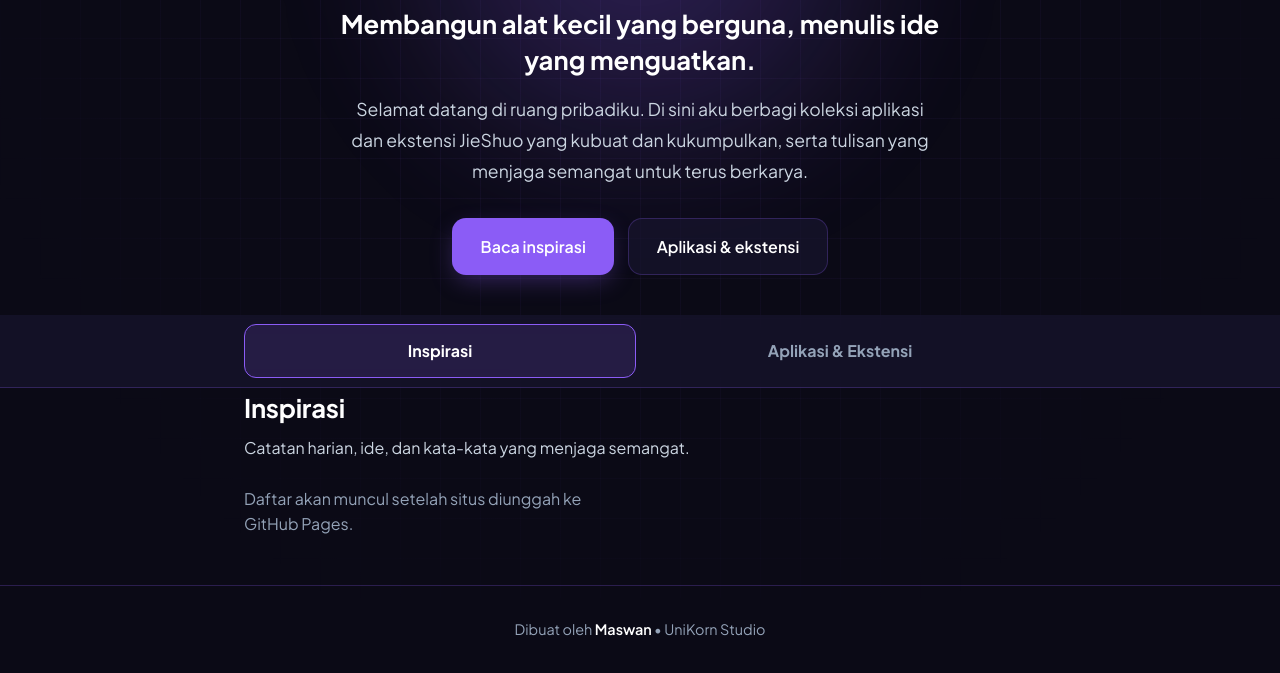
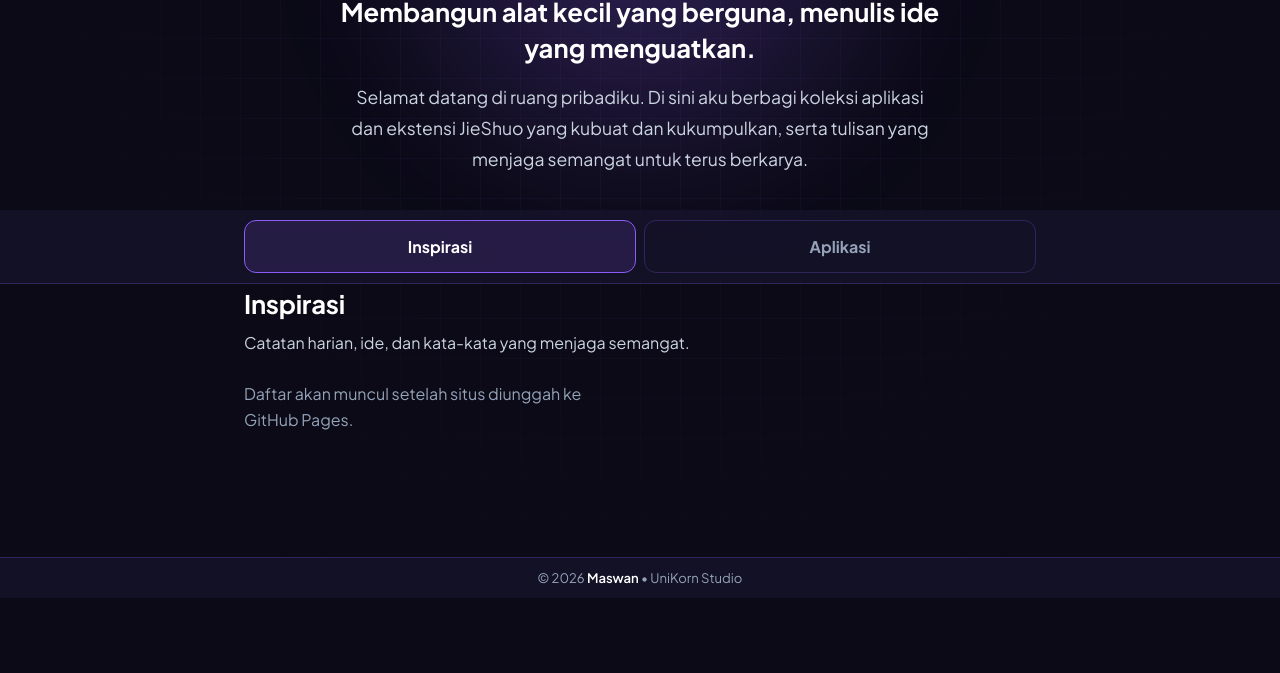
Before and after one commit to unikorn-studio/unikorn-studio.github.io, a plain HTML site: page index.html in a window 1280 px wide. Shown: the part 202-875 px from the top of the page. After the commit the page ends 800 px from the top, so only its background shows below. Drawn offline with Linux system fonts and the light colour scheme.

Commit message:
Add files via upload

```diff
--- a/index.html
+++ b/index.html
@@ -21,7 +21,7 @@
 }
 *{margin:0;padding:0;box-sizing:border-box}
 html{scroll-behavior:smooth;scroll-padding-top:calc(var(--hh,3.6rem) + 5rem);font-family:'Plus Jakarta Sans',system-ui,-apple-system,"Segoe UI",Roboto,sans-serif}
-body{background:var(--bg);color:var(--text);min-height:100vh;display:flex;flex-direction:column;overflow-x:hidden;transition:background-color .4s,color .4s;line-height:1.6}
+body{background:var(--bg);color:var(--text);min-height:100vh;display:flex;flex-direction:column;overflow-x:hidden;padding-bottom:calc(3.25rem + env(safe-area-inset-bottom,0px));transition:background-color .4s,color .4s;line-height:1.6}
 a{color:var(--accent-text)}
 :focus-visible{outline:3px solid var(--accent-text);outline-offset:3px;border-radius:8px}
 .skip{position:absolute;left:-999px;top:0;background:var(--accent);color:#fff;padding:.6rem 1rem;z-index:100}
@@ -37,12 +37,10 @@ header{position:sticky;top:0;z-index:50;-webkit-backdrop-filter:blur(12px);backd
 .theme:hover{border-color:var(--accent);background:rgba(139,92,246,.12)}
 
 .wrap{width:100%;max-width:52rem;margin:0 auto;padding:0 1.25rem}
-.hero{text-align:center;padding:3.5rem 0 2.5rem}
+.hero{text-align:center;padding:2.75rem 0 2.25rem}
 .hero h1{font-size:clamp(2.5rem,9vw,4rem);font-weight:800;letter-spacing:-.03em;line-height:1.12;margin-bottom:1rem;background:var(--title);-webkit-background-clip:text;background-clip:text;-webkit-text-fill-color:transparent;animation:up .7s ease-out both}
 .tagline{font-size:clamp(1.2rem,4vw,1.6rem);font-weight:700;line-height:1.4;max-width:38rem;margin:0 auto 1rem;animation:up .7s ease-out .15s both}
-.intro{font-size:clamp(1rem,2.5vw,1.1rem);line-height:1.75;color:var(--text2);max-width:37rem;margin:0 auto 2rem;animation:up .7s ease-out .3s both}
-.cta{display:flex;flex-direction:column;gap:.9rem;max-width:20rem;margin:0 auto;animation:up .7s ease-out .45s both}
-@media(min-width:540px){.cta{flex-direction:row;max-width:none;justify-content:center}}
+.intro{font-size:clamp(1rem,2.5vw,1.1rem);line-height:1.75;color:var(--text2);max-width:37rem;margin:0 auto;animation:up .7s ease-out .3s both}
 .btn{display:inline-flex;align-items:center;justify-content:center;padding:.9rem 1.7rem;border-radius:14px;font:inherit;font-size:1rem;font-weight:600;text-decoration:none;cursor:pointer;transition:transform .25s,box-shadow .25s,background-color .25s,border-color .25s}
 .btn.primary{background:var(--accent);color:#fff;border:1px solid transparent;box-shadow:0 8px 24px -4px var(--glow)}
 .btn.primary:hover{background:var(--accent-h);transform:translateY(-2px)}
@@ -51,18 +49,19 @@ header{position:sticky;top:0;z-index:50;-webkit-backdrop-filter:blur(12px);backd
 
 .tabbar{position:sticky;top:var(--hh,3.6rem);z-index:40;-webkit-backdrop-filter:blur(12px);backdrop-filter:blur(12px);background:var(--glass);border-bottom:1px solid var(--line)}
 [role=tablist]{display:grid;grid-template-columns:1fr 1fr;gap:.5rem;padding:.6rem 0}
-[role=tab]{font:inherit;font-weight:700;color:var(--muted);background:transparent;border:1px solid transparent;border-radius:12px;padding:.8rem .5rem;cursor:pointer;transition:all .25s}
+[role=tab]{font:inherit;font-weight:700;color:var(--muted);background:transparent;border:1px solid var(--line);border-radius:12px;padding:.8rem .5rem;cursor:pointer;transition:all .25s}
 [role=tab]:hover{color:var(--text)}
 [role=tab][aria-selected=true]{color:var(--text);background:rgba(139,92,246,.14);border-color:var(--accent)}
 
-main{flex:1;padding:2.25rem 0 1rem}
+main{flex:1;padding:3rem 0 1rem}
 h2{font-size:1.6rem;font-weight:700;letter-spacing:-.01em;margin-bottom:.35rem}
 .lead{color:var(--text2);max-width:38rem;margin-bottom:1.6rem}
 .cards{display:grid;gap:1.1rem;grid-template-columns:1fr}
 @media(min-width:640px){.cards{grid-template-columns:repeat(2,1fr)}}
 .card{background:var(--glass);border:1px solid var(--line);border-radius:16px;padding:1.4rem;display:flex;flex-direction:column;gap:.55rem;transition:transform .25s,border-color .25s}
 .card:hover{transform:translateY(-3px);border-color:var(--accent)}
-.card h3{font-size:1.15rem}
+.card h3{font-size:1.15rem;text-wrap:balance}
+h2{text-wrap:balance}
 .card p{color:var(--text2);font-size:.97rem}
 .card.note p{white-space:pre-line}
 .card time{font-size:.88rem;font-weight:600;color:var(--accent-text)}
@@ -72,7 +71,7 @@ h2{font-size:1.6rem;font-weight:700;letter-spacing:-.01em;margin-bottom:.35rem}
 .empty{color:var(--muted)}
 .more{display:block;margin:1.5rem auto 0}
 [hidden]{display:none!important}
-footer{margin-top:3rem;padding:2rem 1.25rem calc(2rem + env(safe-area-inset-bottom,0px));text-align:center;border-top:1px solid var(--line);color:var(--muted);font-size:.9rem}
+footer{position:fixed;left:0;right:0;bottom:0;z-index:30;padding:.6rem 1rem calc(.6rem + env(safe-area-inset-bottom,0px));text-align:center;font-size:.82rem;color:var(--muted);background:var(--glass);-webkit-backdrop-filter:blur(12px);backdrop-filter:blur(12px);border-top:1px solid var(--line)}
 footer strong{color:var(--text);font-weight:600}
 @keyframes up{from{opacity:0;transform:translateY(18px)}to{opacity:1;transform:none}}
 @keyframes pulse{0%{transform:translateX(-50%) scale(.95);opacity:.75}100%{transform:translateX(-50%) scale(1.08);opacity:1}}
@@ -96,10 +95,6 @@ footer strong{color:var(--text);font-weight:600}
     <h1 id="judul">UniKorn Studio</h1>
     <p class="tagline">Membangun alat kecil yang berguna, menulis ide yang menguatkan.</p>
     <p class="intro">Selamat datang di ruang pribadiku. Di sini aku berbagi koleksi aplikasi dan ekstensi JieShuo yang kubuat dan kukumpulkan, serta tulisan yang menjaga semangat untuk terus berkarya.</p>
-    <div class="cta">
-      <button type="button" class="btn primary" data-go="inspirasi">Baca inspirasi</button>
-      <button type="button" class="btn ghost" data-go="koleksi">Aplikasi &amp; ekstensi</button>
-    </div>
   </section>
 </div>
 
@@ -107,7 +102,7 @@ footer strong{color:var(--text);font-weight:600}
   <div class="wrap">
     <div role="tablist" aria-label="Pilih bagian">
       <button role="tab" id="tab-inspirasi" aria-controls="panel-inspirasi" aria-selected="true" tabindex="0">Inspirasi</button>
-      <button role="tab" id="tab-koleksi" aria-controls="panel-koleksi" aria-selected="false" tabindex="-1">Aplikasi &amp; Ekstensi</button>
+      <button role="tab" id="tab-koleksi" aria-controls="panel-koleksi" aria-selected="false" tabindex="-1" aria-label="Aplikasi dan ekstensi">Aplikasi</button>
     </div>
   </div>
 </nav>
@@ -128,7 +123,7 @@ footer strong{color:var(--text);font-weight:600}
 </main>
 
 <footer>
-  <p>Dibuat oleh <strong>Maswan</strong> &bull; UniKorn Studio</p>
+  <p>&copy; 2026 <strong>Maswan</strong> &bull; UniKorn Studio</p>
 </footer>
 
 <script>
@@ -253,11 +248,6 @@ tabs.forEach((t, i) => {
     if (n) { e.preventDefault(); show(n.id.replace("tab-", ""), true); }
   });
 });
-document.querySelectorAll("[data-go]").forEach(b => b.addEventListener("click", () => {
-  show(b.dataset.go);
-  const p = document.getElementById("panel-" + b.dataset.go);
-  p.scrollIntoView({ block: "start" }); p.focus({ preventScroll: true });
-}));
 
 /* Tinggi header untuk tab yang menempel */
 const hdr = document.getElementById("top");
```
